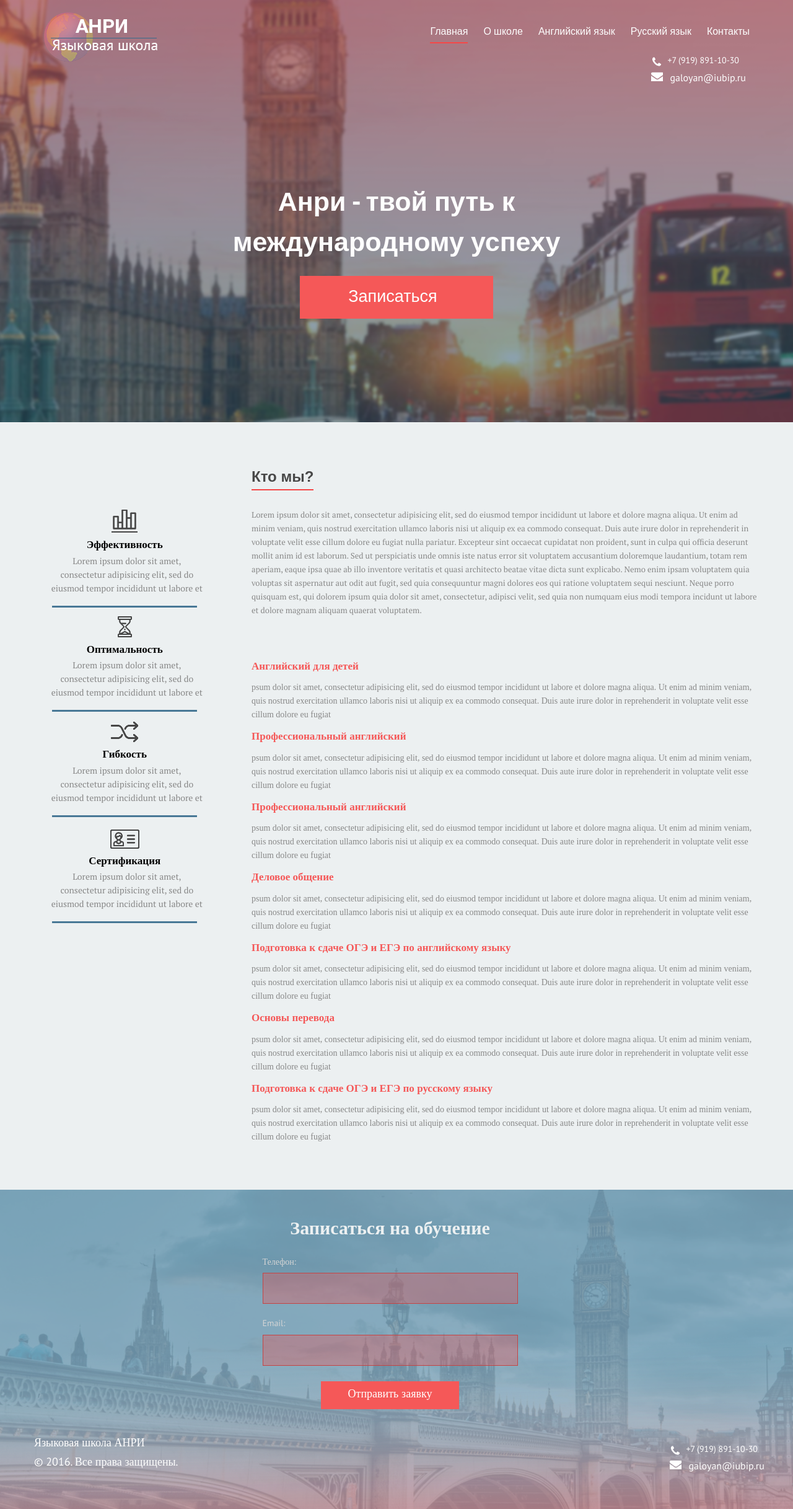
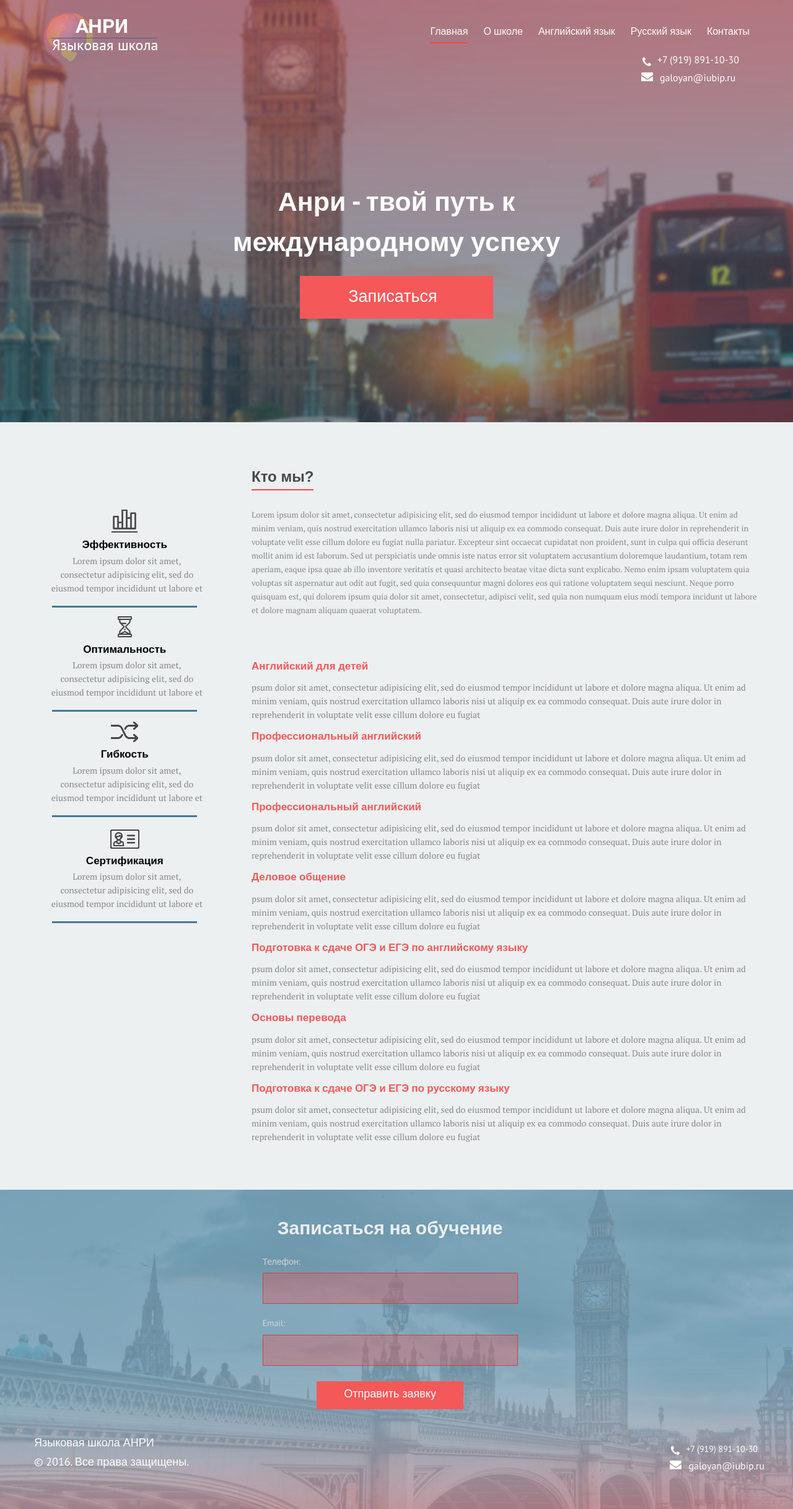
Before and after one commit to b-ars07/test_anri, a plain HTML site: page html/index.html in a window 1280 px wide. Shown: the whole page at 62% size. Drawn offline with Linux system fonts and the light colour scheme; files whose address does not match are found by name.

Commit message:
Добавил шрифты в блоки

```diff
--- a/stylesheets/sass/blocks/_info-block.scss
+++ b/stylesheets/sass/blocks/_info-block.scss
@@ -53,7 +53,7 @@
             font-weight: 700;
             text-align: center;
             display: inline-block;
-            font-family: PTSans;
+            font-family: 'PTSans', sans-serif;
             margin-bottom: 5px;
 
           }
@@ -62,7 +62,7 @@
             position: relative;
             margin: 0;
             color: $info-block-text;
-            font-family: "PTSerif";
+            font-family: "PTSerif", sans-serif;
             font-size: 14px;
             font-weight: 400;
             line-height: 22px;
@@ -102,7 +102,7 @@
 
       .info-block-text {
         color: $info-block-text;
-        font-family: "PTSerif";
+        font-family: "PTSerif", sans-serif;
         font-size: 13px;
         font-weight: 400;
         line-height: 22px;
@@ -117,14 +117,14 @@
   &_group {
     .group__title {
       color: #f55858;
-      font-family: "PTSans";
+      font-family: "PTSans", sans-serif;
       font-size: 17px;
       font-weight: 700;
     }
 
     .group-text {
       color: $info-block-text;
-      font-family: "P T Serif";
+      font-family: "PTSerif", sans-serif;
       font-size: 14px;
       font-weight: 400;
       line-height: 22px;
--- a/stylesheets/sass/modules/_footer.scss
+++ b/stylesheets/sass/modules/_footer.scss
@@ -34,7 +34,7 @@ footer {
 
       p {
         color: #ecf0f1;
-         font-family: "PTSans";
+         font-family: "PTSans", sans-serif;
          font-size: 30px;
          font-weight: 700;
       }
@@ -43,7 +43,7 @@ footer {
         display: block;
         text-align: left;
         color: #d5d5d5;
-        font-family: "PTSans";
+        font-family: "PTSans", sans-serif;
         font-size: 14px;
         font-weight: 400;
         margin-bottom: 8px;
@@ -69,7 +69,7 @@ footer {
 
       button[type="submit"] {
         color: white;
-        font-family: "PTSans";
+        font-family: "PTSans", sans-serif;
         font-size: 18px;
         font-weight: 400;
         padding: 12px 44px;
@@ -94,7 +94,7 @@ footer {
   &__info span {
     display: block;
     color: $text-white;
-    font-family: "PTSans";
+    font-family: "PTSans", sans-serif;
     font-size: 18px;
     font-weight: 400;
     margin-bottom: 10px;
@@ -112,6 +112,7 @@ footer {
       &__number {
         color: $text-white;
         font-size: 14px;
+        font-family: "PTSans", sans-serif;
         font-weight: 400;
         position: relative;
         top: -2px;
@@ -135,6 +136,7 @@ footer {
       &__text {
         color: $text-white;
         font-size: 16px;
+        font-family: "PTSans", sans-serif;
         font-weight: 400;
         position: absolute;
         top: -2px;
--- a/stylesheets/sass/modules/_header.scss
+++ b/stylesheets/sass/modules/_header.scss
@@ -26,7 +26,8 @@ header {
 
       &__number {
         color: $text-white;
-        font-size: 14px;
+        font-family: "PTSans", sans-serif;
+        font-size: 16px;
         font-weight: 400;
         position: relative;
         top: -2px;
@@ -50,6 +51,7 @@ header {
       position: relative;
       &__text {
         color: $text-white;
+        font-family: "PTSans", sans-serif;
         font-size: 16px;
         font-weight: 400;
         position: absolute;
@@ -85,6 +87,7 @@ header {
       font-size: 43px;
       line-height: 65px;
       margin-bottom: 42px;
+      font-family: "PTSans", sans-serif;
     }
 
     a {
@@ -114,6 +117,7 @@ header {
   .nav {
     a {
       color: $text-white;
+      font-family: "PTSans", sans-serif;
       font-size: 16px;
       font-weight: 400;
       text-decoration: none;
```
Also changed, not shown: stylesheets/dist/style.css.
